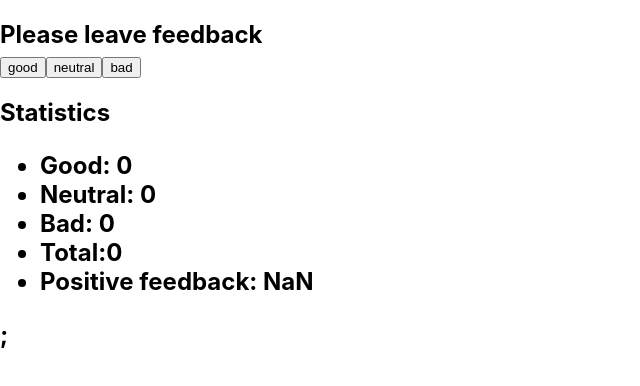
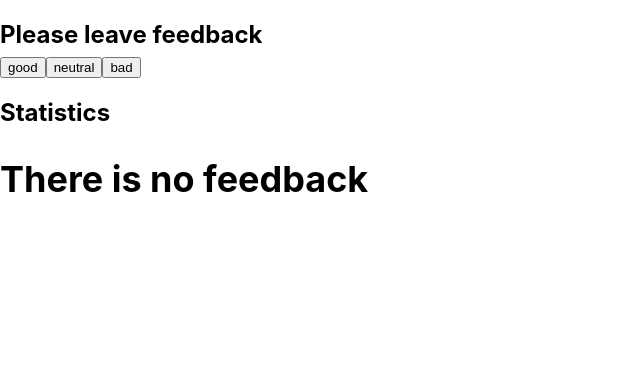
Before and after one commit to dimaparfenyk/goit-react-hw-02-feedback, a React (Create React App) app: page / in a window 1280 px wide. Shown: the top 386 px of the page, without its empty margins (0-640 px from the left). Built offline with nearby package versions, Linux system fonts and the light colour scheme.

Commit message:
add conditional render

```diff
--- a/src/components/App.jsx
+++ b/src/components/App.jsx
@@ -2,6 +2,7 @@ import React, { Component } from "react";
 import FeedbackOptions from "./FeedbackOptions/FeedbackOptions";
 import Statistics from "./Statistics/Statistics";
 import Section from "./Section/Section";
+import Notification from "./Notification/Notification";
 
 export class App extends Component {
 
@@ -44,13 +45,15 @@ export class App extends Component {
         </Section>
 
         <Section title="Statistics">
-          <Statistics
+
+          {total?<Statistics
             good={this.state.good}
             neutral={this.state.neutral}
             bad={this.state.bad}
             total={total}
             positivePercentage={goodPercentage}>
-          </Statistics>;
+          </Statistics>:<Notification message="There is no feedback"/>}
+
         </Section>
 
       </div>);
--- /dev/null
+++ b/src/components/Notification/Notification.jsx
@@ -0,0 +1,7 @@
+import React from "react"
+
+const Notification = ({ message }) => {
+    return <h2>{message}</h2>
+};
+
+export default Notification;
--- a/src/components/Section/Section.jsx
+++ b/src/components/Section/Section.jsx
@@ -7,6 +7,6 @@ const Section = ({ title = "", children }) => {
             {children}
         </h2>
     )
-};
+}
 
 export default Section;
--- a/src/components/Statistics/Statistics.jsx
+++ b/src/components/Statistics/Statistics.jsx
@@ -5,9 +5,9 @@ const Statistics = ({ good, neutral, bad, total, positivePercentage }) => {
         <li>Good: {[good]} </li>
         <li>Neutral: {[neutral]} </li>
         <li>Bad: {[bad]} </li>
-        <li>Total:{total}</li>
-        <li>Positive feedback: {positivePercentage}</li>
+        <li>Total: {total}</li>
+        <li>Positive feedback: {positivePercentage}%</li>
     </ul>)
-};
+}
 
 export default Statistics;
```
